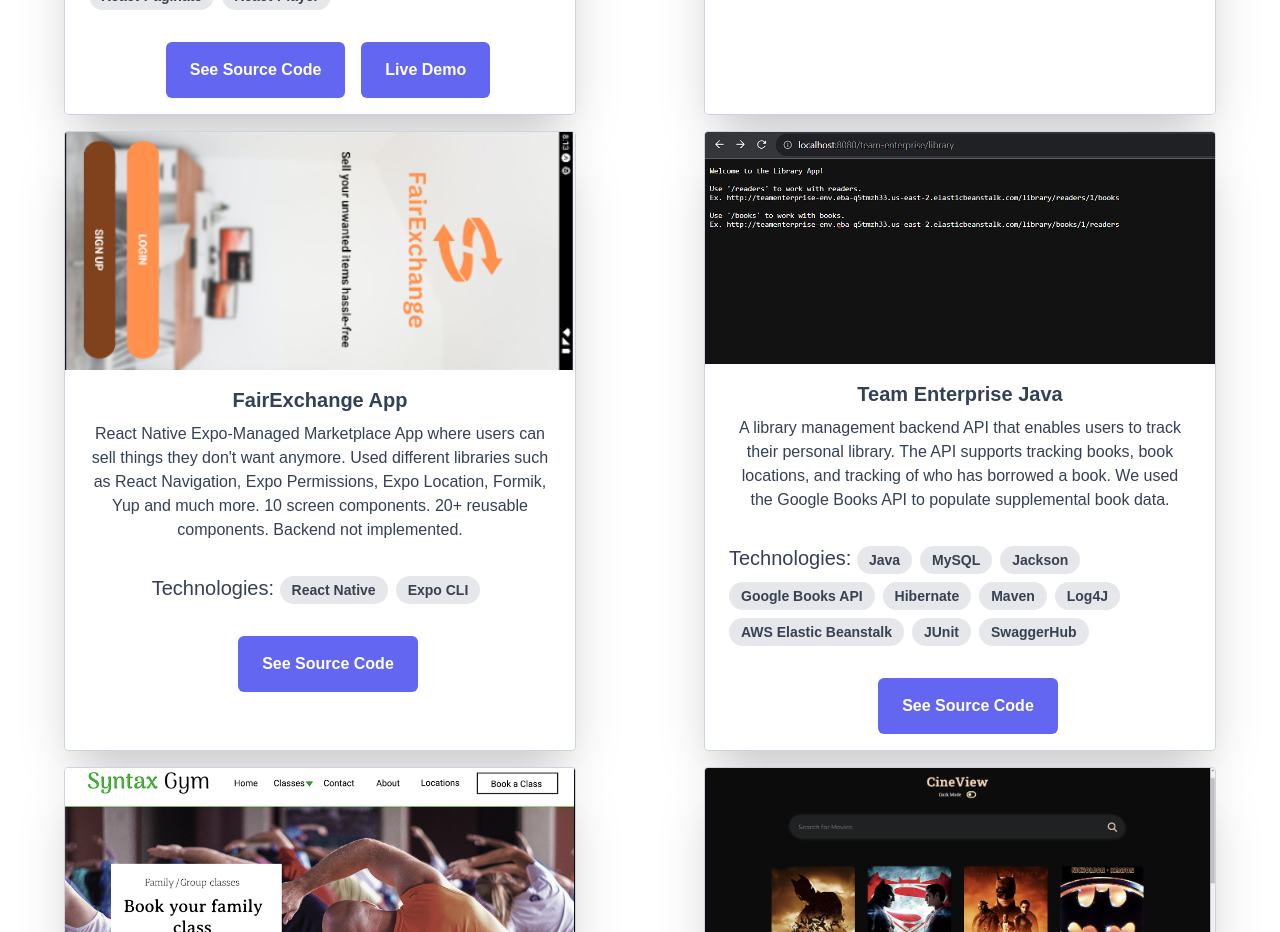
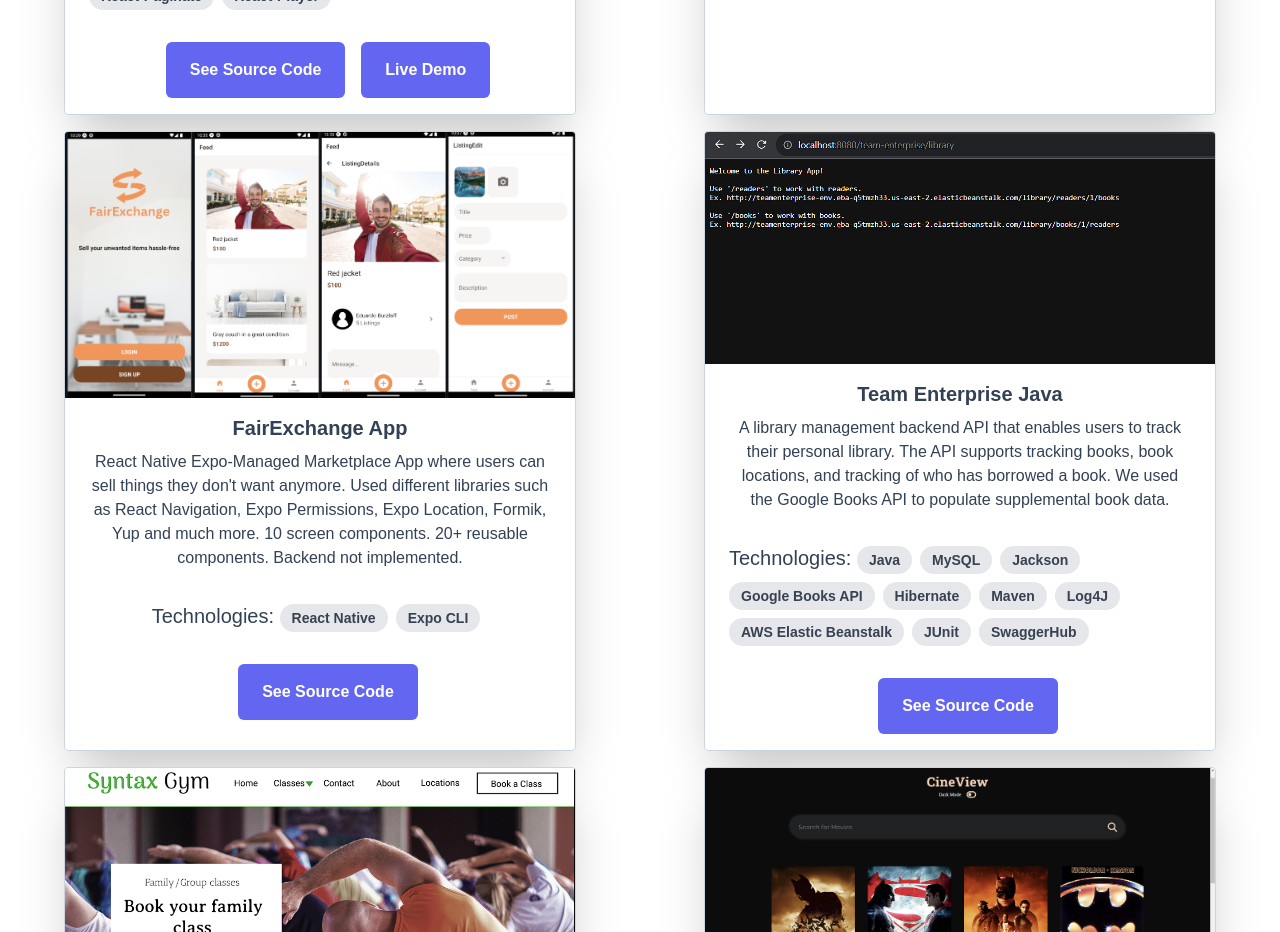
Before and after one commit to eburzlaff/portfolio1, a React (Vite) app: page / in a window 1280 px wide. Shown: the part 2800-3732 px from the top of the page. Built offline with nearby package versions, Linux system fonts and the light colour scheme.

Commit message:
changed fairexchange's image

```diff
--- a/src/constants/constants.js
+++ b/src/constants/constants.js
@@ -24,7 +24,7 @@
     {
         title: 'FairExchange App',
         description: "React Native Expo-Managed Marketplace App where users can sell things they don't want anymore. Used different libraries such as React Navigation, Expo Permissions, Expo Location, Formik, Yup and much more. 10 screen components. 20+ reusable components. Backend not implemented.",
-        image: './assets/feed.png',
+        image: './assets/fairExchange.png',
         technologies: ['React Native', 'Expo CLI'],
         buttons: [
           { text: 'See Source Code', link: 'https://github.com/eburzlaff/fair-exchange-app'},
@@ -116,7 +116,7 @@
         title: 'FairExchange App',
         description:
           'Aplicativo de marketplace feito com React Native (Expo) onde usuários podem vender coisas que não querem mais. Usou diversas bibliotecas como React Navigation, Expo Permissions, Expo Location, Formik, Yup e muito mais. 10 componentes de tela. Mais de 20 componentes reutilizáveis. Backend não implementado.',
-        image: './assets/feed.png',
+        image: './assets/fairExchange.png',
         technologies: ['React Native', 'Expo CLI'],
         buttons: [{ text: 'Ver Código Fonte', link: 'https://github.com/eburzlaff/fair-exchange-app' }],
         id: 2
```
Also changed, not shown: public/assets/fairExchange.png (added).
